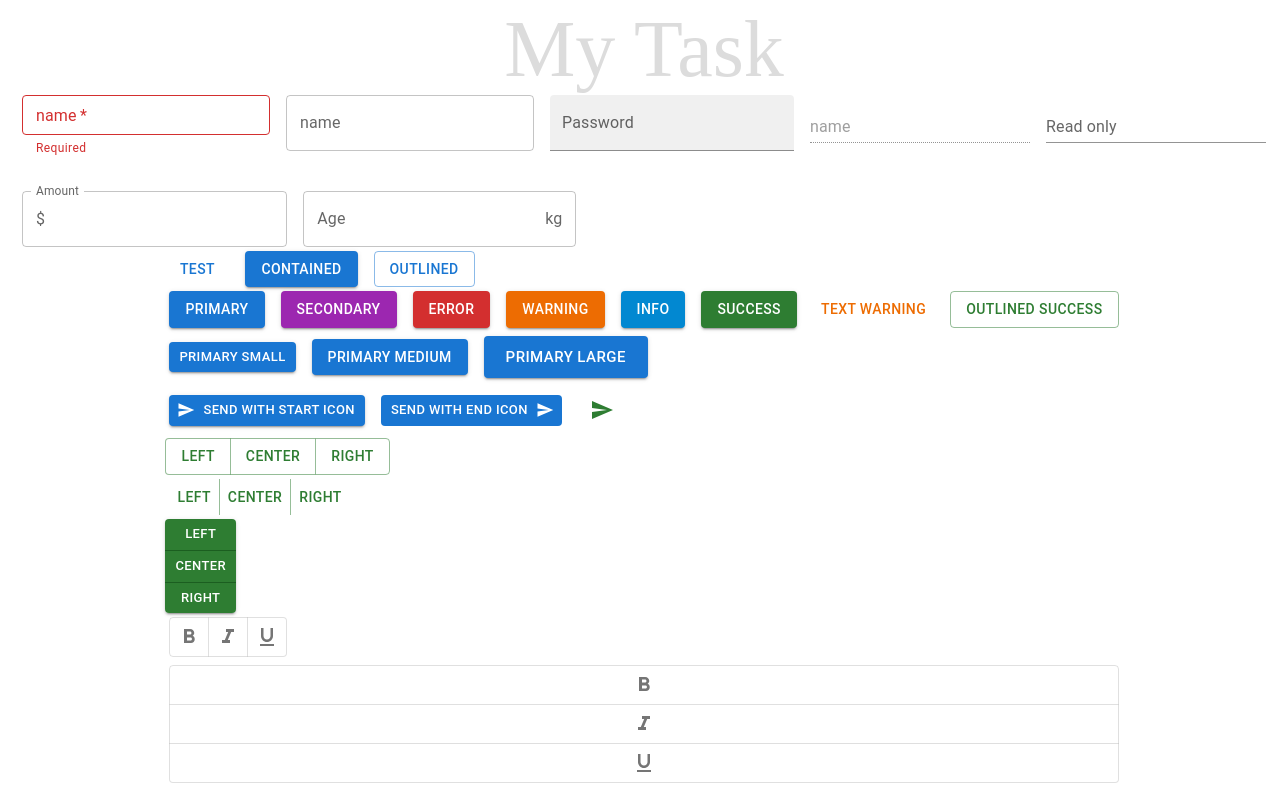
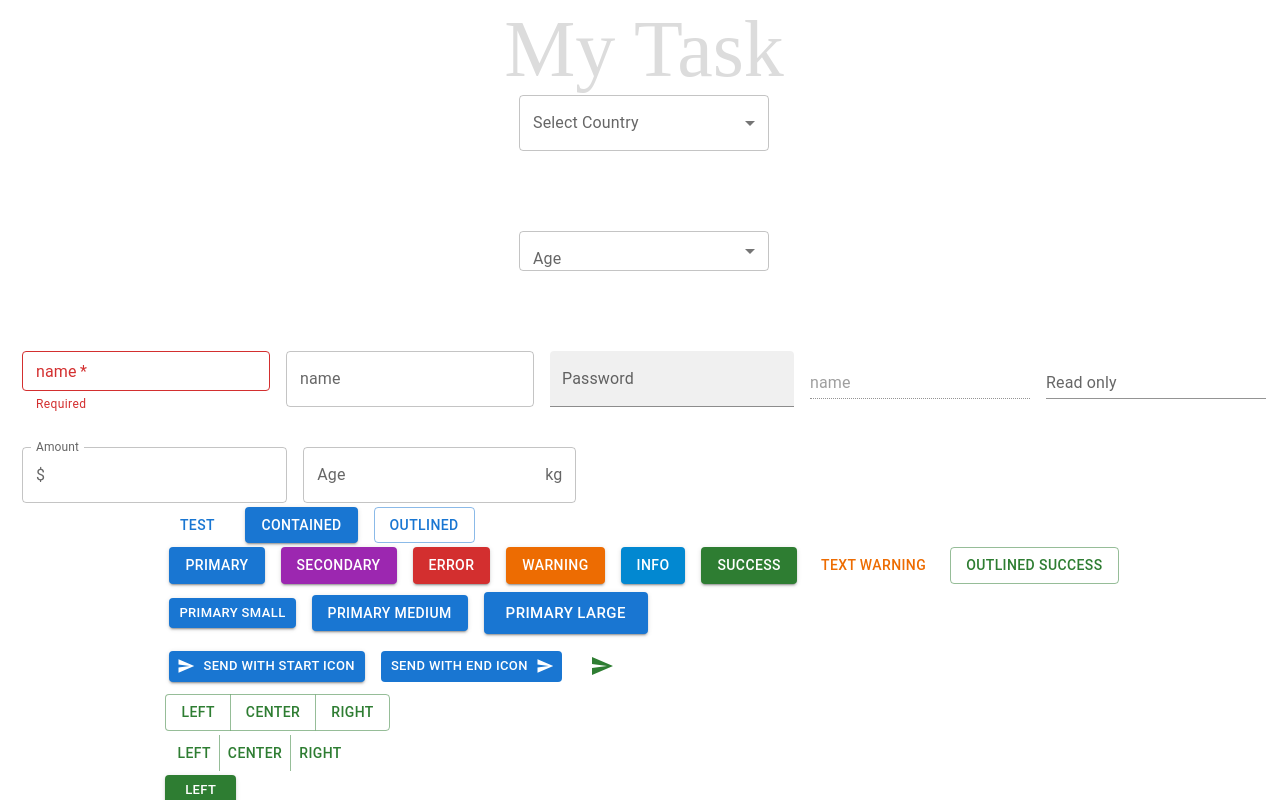
Before and after one commit to SantoshReddyBujala/Reactwebtype, a React (Create React App) app: page / in a window 1280 px wide. Shown: the top 800 px of the page. Built offline with nearby package versions, Linux system fonts and the light colour scheme; a web font is replaced by a local one.

Commit message:
Select Completed

```diff
--- a/src/App.tsx
+++ b/src/App.tsx
@@ -4,12 +4,14 @@ import InputField from "./components/InputField";
 import MuiTypography from "./components/MuiTypography";
 import MuiButton from "./components/MuiButton";
 import MuiTextField from "./components/MuiTextField";
+import MuiSelect from "./components/MuiSelect";
 
 const App: React.FC = () => {
   return (
     <div className="app">
       <span className="heading">My Task</span>
       {/* <InputField /> */}
+      <MuiSelect />
       <MuiTextField />
       <MuiButton />
       <MuiTypography />
--- /dev/null
+++ b/src/components/MuiSelect.tsx
@@ -0,0 +1,62 @@
+import {
+  Box,
+  FormControl,
+  InputLabel,
+  MenuItem,
+  Select,
+  SelectChangeEvent,
+  TextField,
+} from "@mui/material";
+import React, { useState } from "react";
+
+const MuiSelect = () => {
+  const [country, setCountry] = useState<string[]>([]);
+  const [age, setAge] = React.useState("");
+  console.log(age);
+  console.log(country);
+  const handleChange = (event: React.ChangeEvent<HTMLInputElement>) => {
+    const value = event.target.value;
+    setCountry(typeof value === "string" ? value.split(",") : value);
+  };
+  const handleSelectChange = (event: SelectChangeEvent) => {
+    setAge(event.target.value as string);
+  };
+  return (
+    <>
+      <Box width="250px">
+        <TextField
+          label="Select Country"
+          select
+          value={country}
+          onChange={handleChange}
+          fullWidth
+          SelectProps={{ multiple: true }}
+        >
+          <MenuItem value="IN">India</MenuItem>
+          <MenuItem value="US">USA</MenuItem>
+        </TextField>
+      </Box>
+      <Box width="250px" padding={10}>
+        <FormControl fullWidth>
+          <InputLabel id="demo-simple-select-label">Age</InputLabel>
+          <Select
+            labelId="demo-simple-select-label"
+            id="demo-simple-select"
+            value={age}
+            label="Age"
+            onChange={handleSelectChange}
+            fullWidth
+            size="small"
+            color="secondary"
+          >
+            <MenuItem value={10}>Ten</MenuItem>
+            <MenuItem value={20}>Twenty</MenuItem>
+            <MenuItem value={30}>Thirty</MenuItem>
+          </Select>
+        </FormControl>
+      </Box>
+    </>
+  );
+};
+
+export default MuiSelect;
```
